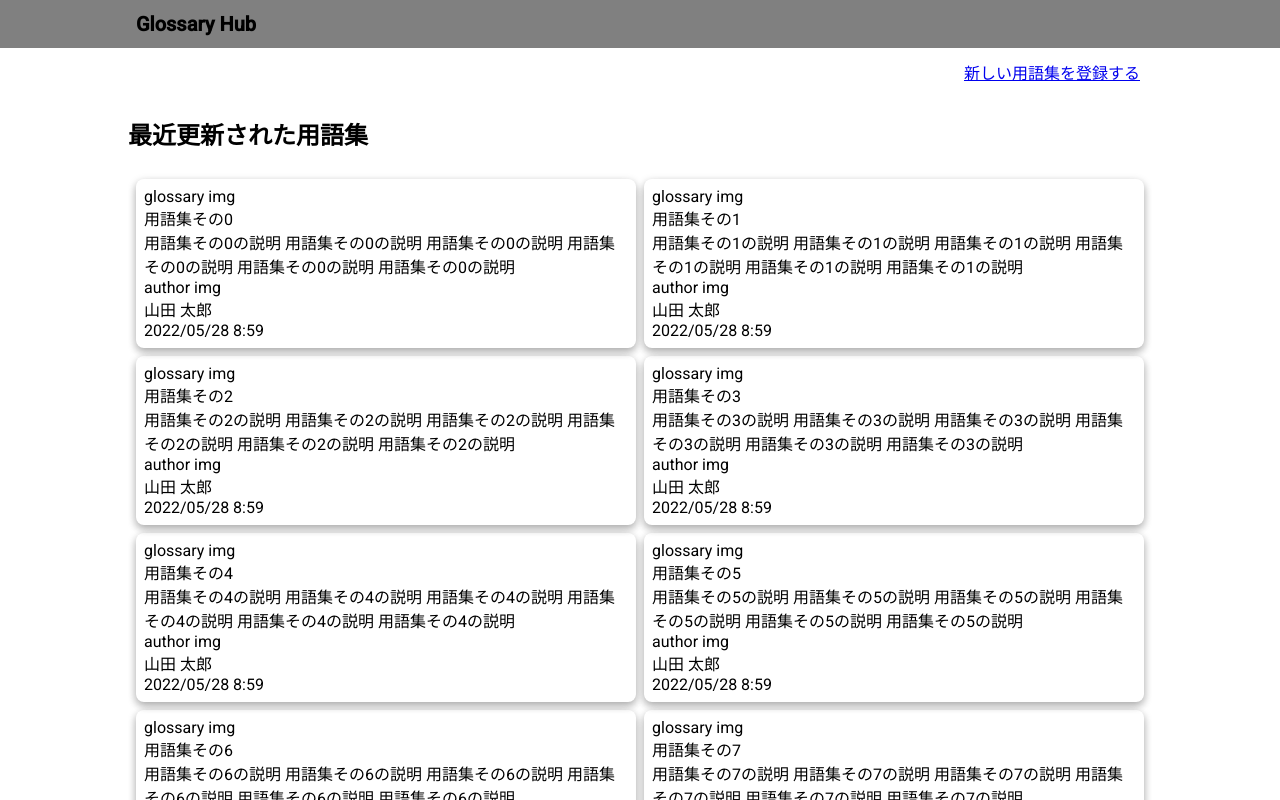
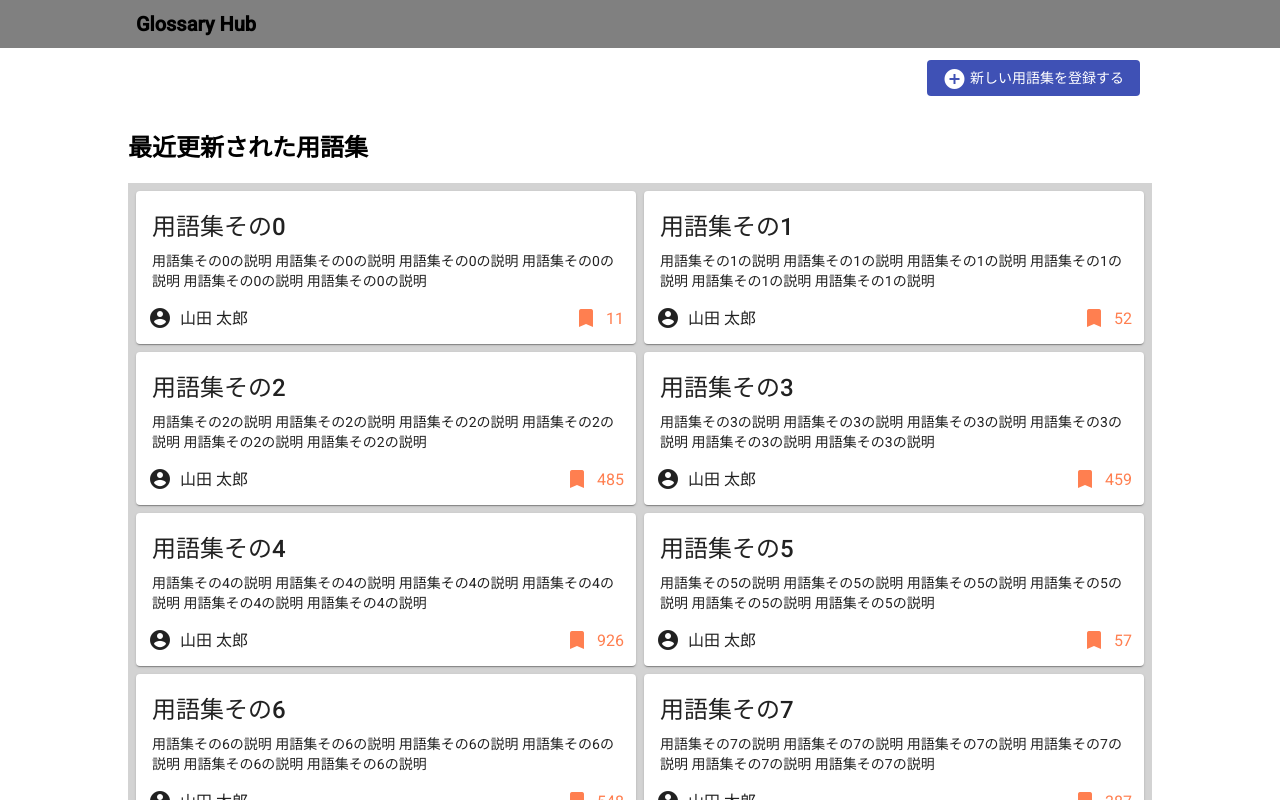
Before and after one commit to KensukeShimoji/glossary-hub, an Angular app in the folder web-front/: page / in a window 1280 px wide. Built offline with nearby package versions, Linux system fonts and the light colour scheme.

Commit message:
refactor glossary card.

```diff
--- a/web-front/src/app/modules/glossary/glossary.component.html
+++ b/web-front/src/app/modules/glossary/glossary.component.html
@@ -1,10 +1,20 @@
-<h3 class="title">{{ title }}</h3>
+<div class="content-header">
+  <h3 class="title">{{ title }}</h3>
+  <small class="description">{{ description }}</small>
+</div>
 <mat-tab-group>
-  <mat-tab label="情報">
-    <div class="description">{{ description }}</div>
-  </mat-tab>
-  <mat-tab label="用語一覧">
+  <mat-tab>
+    <ng-template mat-tab-label=>
+      <mat-icon class="tab-icon">description</mat-icon>
+      用語一覧
+    </ng-template>
     <div class="no-term-message">まだ用語が1件も登録されていません</div>
   </mat-tab>
-  <mat-tab label="設定"> 設定 </mat-tab>
+  <mat-tab>
+    <ng-template mat-tab-label=>
+      <mat-icon class="tab-icon">settings</mat-icon>
+      設定
+    </ng-template>
+    設定
+  </mat-tab>
 </mat-tab-group>
--- a/web-front/src/app/modules/glossary/glossary.component.scss
+++ b/web-front/src/app/modules/glossary/glossary.component.scss
@@ -1,3 +1,11 @@
+.content-header {
+  padding-bottom: 12px;
+}
+
+.tab-icon {
+  margin-right: 8px;
+}
+
 .no-term-message {
   padding: 72px 0px;
   text-align: center;
--- a/web-front/src/app/modules/shared/material.module.ts
+++ b/web-front/src/app/modules/shared/material.module.ts
@@ -1,7 +1,15 @@
 import { NgModule } from '@angular/core';
+import { MatButtonModule } from '@angular/material/button';
+import { MatCardModule } from '@angular/material/card';
+import { MatIconModule } from '@angular/material/icon';
 import { MatTabsModule } from '@angular/material/tabs';
 
-const modules = [MatTabsModule];
+const modules = [
+  MatButtonModule,
+  MatCardModule,
+  MatIconModule,
+  MatTabsModule
+];
 
 @NgModule({
   imports: [...modules],
--- /dev/null
+++ b/web-front/src/app/modules/top/card/glossary-card.component.html
@@ -0,0 +1,16 @@
+<mat-card>
+  <mat-card-title class="title">{{ title }} </mat-card-title>
+  <mat-card-content>
+    <div class="description">{{ description }}</div>
+  </mat-card-content>
+  <mat-card-footer class="footer">
+    <div class="author">
+      <mat-icon>account_circle</mat-icon>
+      <div class="authorName">{{ authorName }}</div>
+    </div>
+    <div class="bookmark">
+      <mat-icon>bookmark</mat-icon>
+      <div class="count">{{ bookmarkCount | number }}</div>
+    </div>
+  </mat-card-footer>
+</mat-card>
--- /dev/null
+++ b/web-front/src/app/modules/top/card/glossary-card.component.scss
@@ -0,0 +1,16 @@
+.footer {
+  padding: 0px 12px;
+  padding-bottom: 12px;
+  display: flex;
+  justify-content: space-between;
+  gap: 8px;
+  line-height: 26px;
+  .author,
+  .bookmark {
+    display: flex;
+    gap: 8px;
+  }
+  .bookmark {
+    color: coral;
+  }
+}
--- a/web-front/src/app/modules/top/glossary/glossary-card.component.ts
+++ b/web-front/src/app/modules/top/card/glossary-card.component.ts
@@ -2,12 +2,11 @@ import { DateTime } from 'luxon';
 import { Component, Input } from '@angular/core';
 
 export interface Glossary {
-  imageUrl: string;
   title: string;
   description: string;
-  authorImageUrl: string;
   authorName: string;
   lastUpdatedAt: DateTime;
+  bookMarkCount: number;
 }
 
 @Component({
@@ -31,6 +30,10 @@ export class GlossaryCardComponent {
     return this.glossary.authorName;
   }
 
+  get bookmarkCount(): number {
+    return this.glossary.bookMarkCount;
+  }
+
   get lastUpdatedAt(): string {
     return this.glossary.lastUpdatedAt.toFormat('yyyy/MM/dd H:mm')
   }
--- a/web-front/src/app/modules/top/glossary/glossary-card.component.html
+++ /dev/null
@@ -1,8 +0,0 @@
-<div class="card">
-  <div class="image">glossary img</div>
-  <div class="title">{{ title }}</div>
-  <div class="description">{{ description }}</div>
-  <div class="authorImage">author img</div>
-  <div class="authorName">{{ authorName }}</div>
-  <div class="lastUpdatedAt">{{ lastUpdatedAt }}</div>
-</div>
--- a/web-front/src/app/modules/top/glossary/glossary-card.component.scss
+++ /dev/null
@@ -1,6 +0,0 @@
-.card {
-  border-radius: 8px;
-  padding: 8px;
-
-  box-shadow: 0 4px 8px 0 rgba(0, 0, 0, 0.2), 0 3px 10px 0 rgba(0, 0, 0, 0.19);
-}
--- a/web-front/src/app/modules/top/top.component.html
+++ b/web-front/src/app/modules/top/top.component.html
@@ -1,5 +1,8 @@
 <div class="add-button-container">
-  <a routerLink="/glossary/create">新しい用語集を登録する</a>
+  <a mat-flat-button color="primary" routerLink="/glossary/create">
+    <mat-icon>add_circle</mat-icon>
+    新しい用語集を登録する
+  </a>
 </div>
 <h2>最近更新された用語集</h2>
 <div class="card-list">
--- a/web-front/src/app/modules/top/top.component.scss
+++ b/web-front/src/app/modules/top/top.component.scss
@@ -9,4 +9,5 @@
   grid-template-columns: 1fr 1fr;
   gap: 8px;
   overflow-y: auto;
+  background-color: lightgray;
 }
--- a/web-front/src/app/modules/top/top.component.ts
+++ b/web-front/src/app/modules/top/top.component.ts
@@ -1,6 +1,6 @@
 import { DateTime } from 'luxon';
 import { Component } from '@angular/core';
-import { Glossary } from './glossary/glossary-card.component';
+import { Glossary } from './card/glossary-card.component';
 
 @Component({
   templateUrl: 'top.component.html',
@@ -14,12 +14,11 @@ export class TopComponent {
       .fill('')
       .forEach((item, index, _) =>
         this.glossaries.push({
-          imageUrl: '',
           title: `用語集その${index}`,
           description: `用語集その${index}の説明 用語集その${index}の説明 用語集その${index}の説明 用語集その${index}の説明 用語集その${index}の説明 用語集その${index}の説明`,
-          authorImageUrl: '',
           authorName: '山田 太郎',
           lastUpdatedAt: DateTime.now(),
+          bookMarkCount: Math.floor(Math.random() * 1000),
         })
       );
   }
--- a/web-front/src/app/modules/top/top.module.ts
+++ b/web-front/src/app/modules/top/top.module.ts
@@ -1,11 +1,12 @@
 import { CommonModule } from '@angular/common';
 import { NgModule } from '@angular/core';
-import { GlossaryCardComponent } from './glossary/glossary-card.component';
+import { MaterialModule } from '../shared/material.module';
+import { GlossaryCardComponent } from './card/glossary-card.component';
 import { TopRoutingModule } from './top-routing.module';
 import { TopComponent } from './top.component';
 
 @NgModule({
-  imports: [CommonModule, TopRoutingModule],
+  imports: [CommonModule, MaterialModule, TopRoutingModule],
   declarations: [TopComponent, GlossaryCardComponent],
 })
 export class TopModule {}
```
